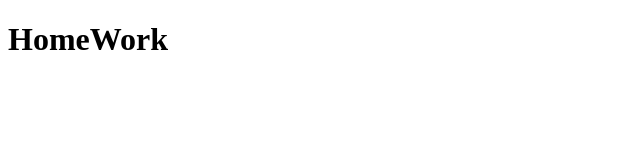
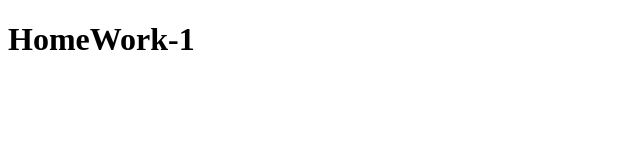
Before and after one commit to Alex-Corsa/Front-End-Pro, a plain HTML site: page index.html in a window 1280 px wide. Shown: the full height of the page, 0-640 px from the left. Drawn offline with Linux system fonts and the light colour scheme.

Commit message:
hw-1 start

```diff
--- a/index.html
+++ b/index.html
@@ -8,6 +8,6 @@
     <script src="./js/script.js"></script>
 </head>
 <body>
-    <h1>HomeWork</h1>
+    <h1>HomeWork-1</h1>
 </body>
 </html>
```
